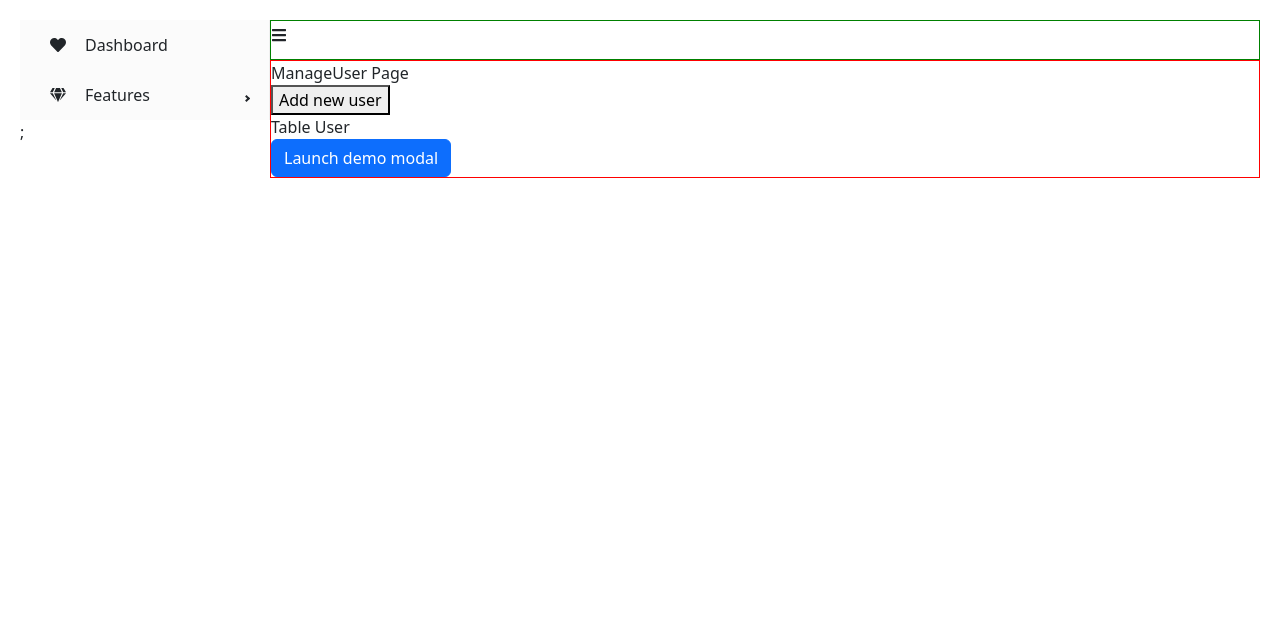
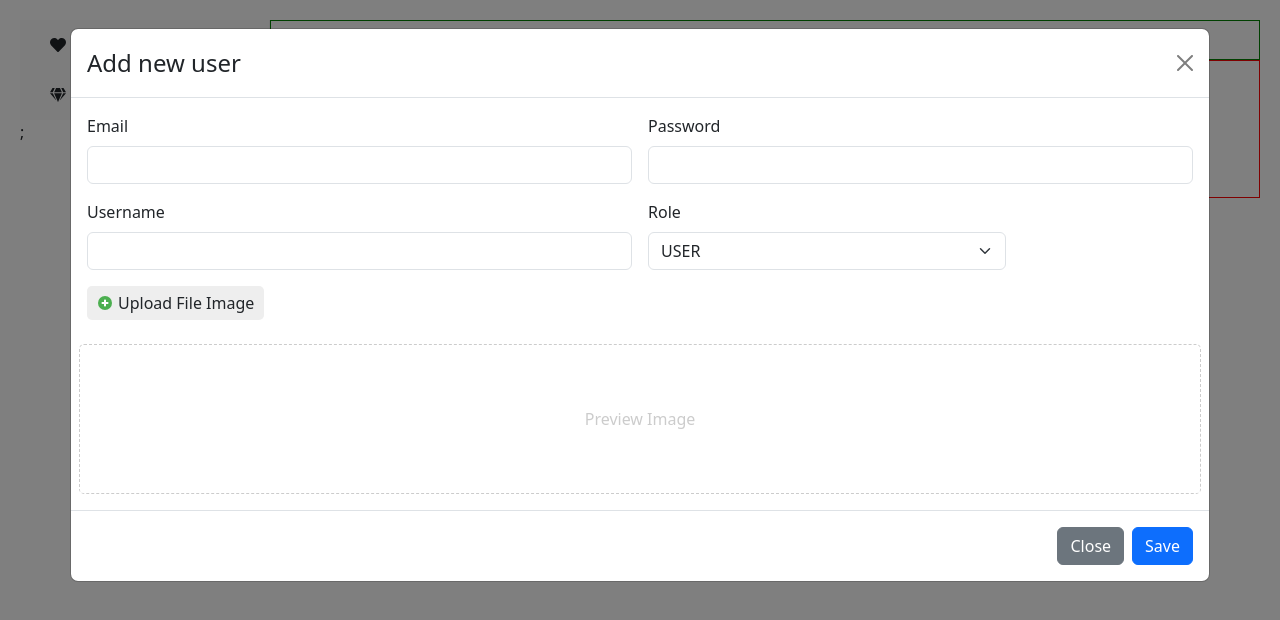
Before and after one commit to hieuhv92/create-react-app, a React (Create React App) app: page /admins/manage-users in a window 1280 px wide. Both pictures are taken after a click on the button "Add new user". Shown: the top 620 px of the page. Built offline with nearby package versions, Linux system fonts and the light colour scheme.

Commit message:
Add new user v1

```diff
--- a/src/components/Admin/Contents/ManageUser.js
+++ b/src/components/Admin/Contents/ManageUser.js
@@ -1,17 +1,19 @@
+import { useState } from "react";
 import ModalCreateModal from "./ModalCreateUser";
-
+import { FcPlus } from "react-icons/fc";
 const ManageUser = (props) => {
+    const [showCreateUserModal, setMhowCreateUserModal] = useState(false);
     return (
         <div className="manage-user-container">
             <div className="title">ManageUser Page</div>
             <div className="user-content">
-                <div>
-                    <button>Add new user</button>
+                <div className="btn-add-new">
+                    <button className="btn btn-primary" onClick={() => setMhowCreateUserModal(true)}><FcPlus />Add new user</button>
                 </div>
-                <div>
+                <div className="table-users-container">
                     Table User
                 </div>
-                <ModalCreateModal />
+                <ModalCreateModal show={showCreateUserModal} setShow={setMhowCreateUserModal} />
             </div>
         </div>
     )
--- a/src/components/Admin/Contents/ManageUser.scss
+++ b/src/components/Admin/Contents/ManageUser.scss
@@ -1,4 +1,17 @@
-.manage-user-container {}
+.manage-user-container {
+    padding: 10px;
+
+    .user-content {
+        .title {
+            font-weight: 600;
+            font-size: 20px;
+        }
+    }
+
+    .btn-add-new {
+        margin: 15px 0px;
+    }
+}
 
 .modal-add-user {
     .img-preview {
--- a/src/components/Admin/Contents/ModalCreateUser.js
+++ b/src/components/Admin/Contents/ModalCreateUser.js
@@ -3,11 +3,20 @@
 import Modal from 'react-bootstrap/Modal';
 import './ManageUser.scss';
 import { FcPlus } from "react-icons/fc";
+import axios from 'axios';
 
 const ModalCreateModal = (props) => {
-    const [show, setShow] = useState(false);
+    const { show, setShow } = props;
+    // const [show, setShow] = useState(false);
 
-    const handleClose = () => setShow(false);
+    const handleClose = () => {
+        setShow(false);
+        setEmail('');
+        setPassword('');
+        setUsername('');
+        setRole('USER');
+        setImage('');
+    };
     const handleShow = () => setShow(true);
 
     const [email, setEmail] = useState('');
@@ -25,11 +34,31 @@
         }
     }
 
+    const handleSubmitCreatUser = async () => {
+        // let data = {
+        //     email: email,
+        //     password: password,
+        //     username: username,
+        //     role: role,
+        //     userImage: image
+        // }
+        const data = new FormData();
+        data.append('email', email);
+        data.append('password', password);
+        data.append('username', username);
+        data.append('role', role);
+        data.append('userImage', image);
+
+        let reponse = await axios.post('http://localhost:8081/api/v1/participant', data);
+        console.log('check reponse', reponse);
+
+    }
+
     return (
         <>
-            <Button variant="primary" onClick={handleShow}>
+            {/* <Button variant="primary" onClick={handleShow}>
                 Launch demo modal
-            </Button>
+            </Button> */}
 
             <Modal show={show} onHide={handleClose} size="xl" backdrop="static" className="modal-add-user">
                 <Modal.Header closeButton>
@@ -91,7 +120,7 @@
                     <Button variant="secondary" onClick={handleClose}>
                         Close
                     </Button>
-                    <Button variant="primary" onClick={handleClose}>
+                    <Button variant="primary" onClick={() => handleSubmitCreatUser()}>
                         Save
                     </Button>
                 </Modal.Footer>
```
